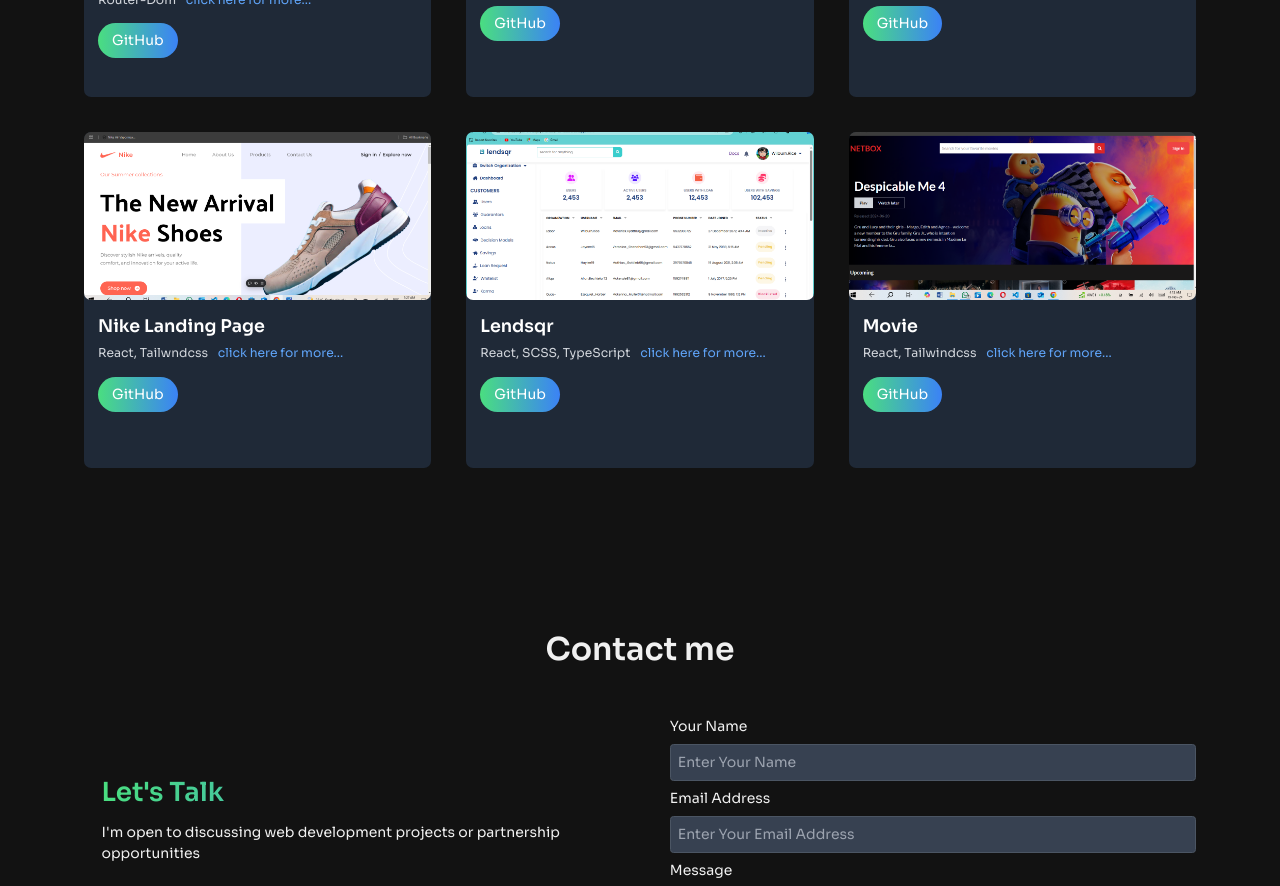
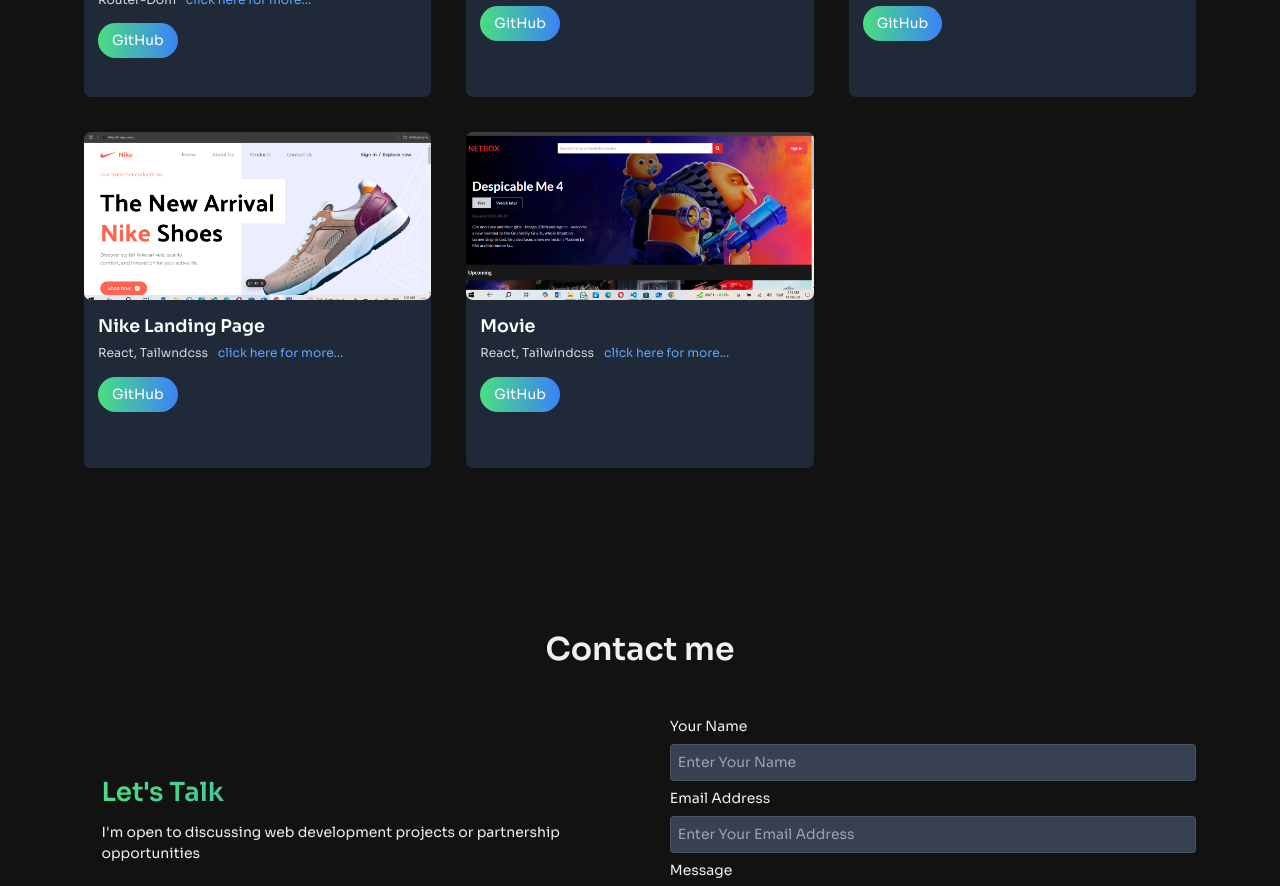
Before and after one commit to Segzyp1000/portfolionew, a React (Vite) app: page / in a window 1280 px wide. Shown: the part 1760-2646 px from the top of the page. Built offline with nearby package versions, Linux system fonts and the light colour scheme.

Commit message:
remove lendsqr project

```diff
--- a/src/components/Projects.jsx
+++ b/src/components/Projects.jsx
@@ -51,16 +51,6 @@
   },
   {
     id: 5,
-    name: "Lendsqr",
-    image: lendsqr,
-    technology: "React, SCSS, TypeScript",
-    github: "https://github.com/Segzyp1000/lendsqr",
-    website: "https://segun-olowoyeye-lendsqr-fe-test.vercel.app/",
-    description:
-      "Explored the capabilities of TypeScript and SCSS in a React project, implementing features such as pagination to enhance user experience. The application includes a login system that validates user credentials, requiring a password with a minimum of 6 characters. This project allowed me to gain hands-on experience with TypeScript's type safety and SCSS's styling capabilities, while also showcasing my ability to build functional and user-friendly interfaces.",
-  },
-  {
-    id: 6,
     name: "Movie",
     image: movie,
     technology: "React, Tailwindcss",
```
